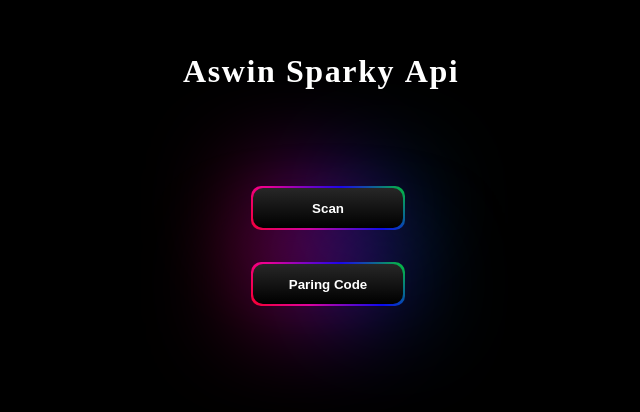
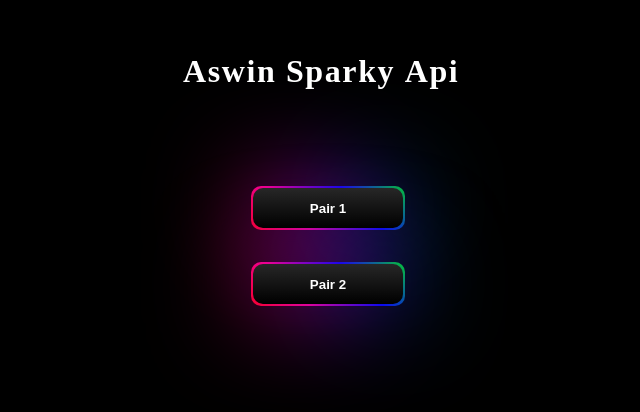
Before and after one commit to Tharusha69/qr-html, a website: page Qr.html in a window 1280 px wide. Shown: the part 158-570 px from the top of the page, 314-954 px from the left. Drawn offline with Linux system fonts and the light colour scheme.

Commit message:
Update Qr.html

```diff
--- a/Qr.html
+++ b/Qr.html
@@ -336,10 +336,10 @@
       </span></span></h3>
         <input hidden type="text" name="value" value="x-bot-md">
         <br><br>
-        <button onclick="location.href='https://x-bot-md-v2-qr.onrender.com/qrscan'" class="button">Scan</button>
+        <button onclick="location.href='https://x-bot-md-qr.koyeb.app'" class="button">Pair 1</button>
         <br><br>
       </form>
-      <button onclick="location.href='https://replit.com/@xmorohhh/X-BOT-PAIR#readme.md'" class="button">Paring Code</button>
+      <button onclick="location.href='https://replit.com/@xmorohhh/X-BOT-PAIR#readme.md'" class="button">Pair 2</button>
     </div>
   </body>
 </html>
```
